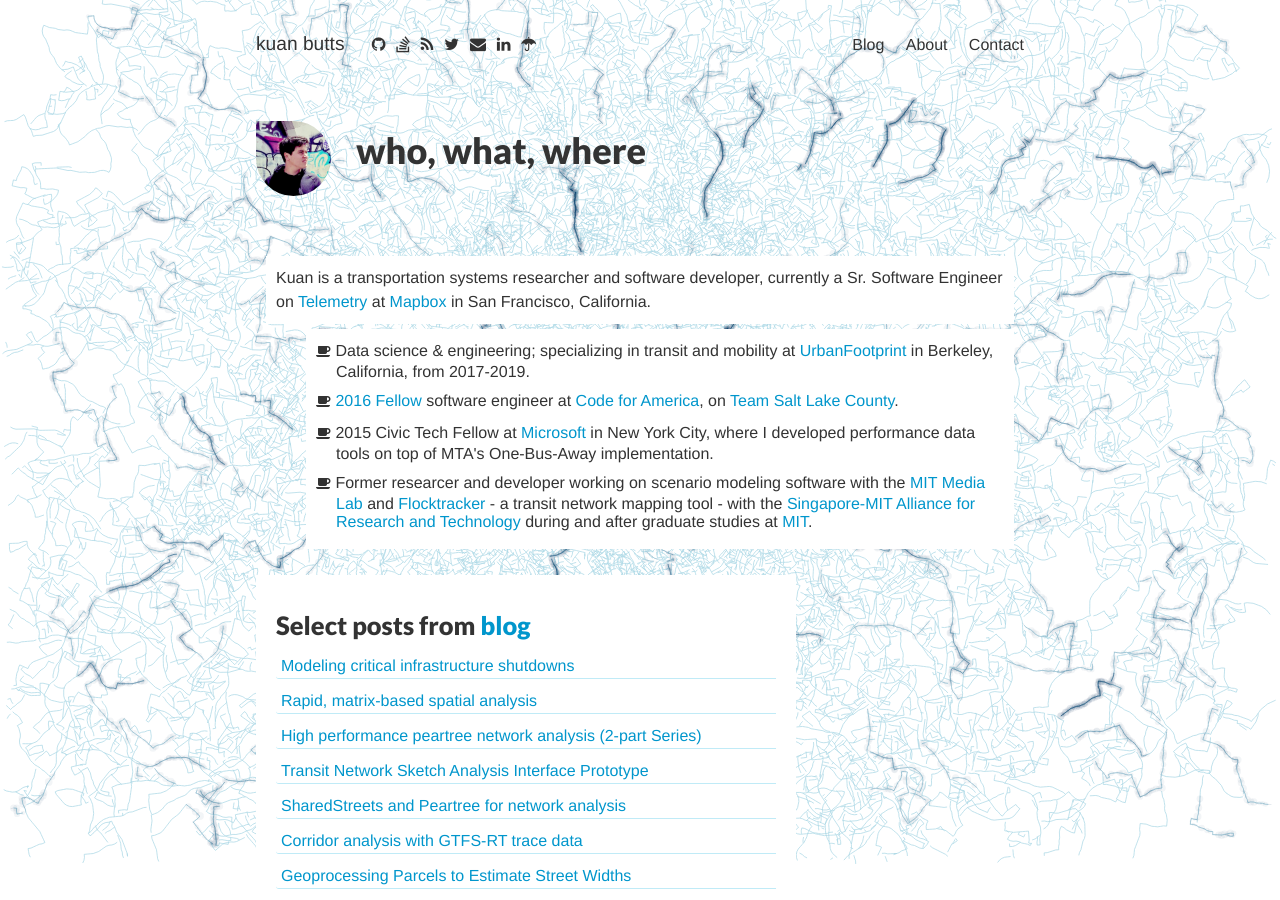
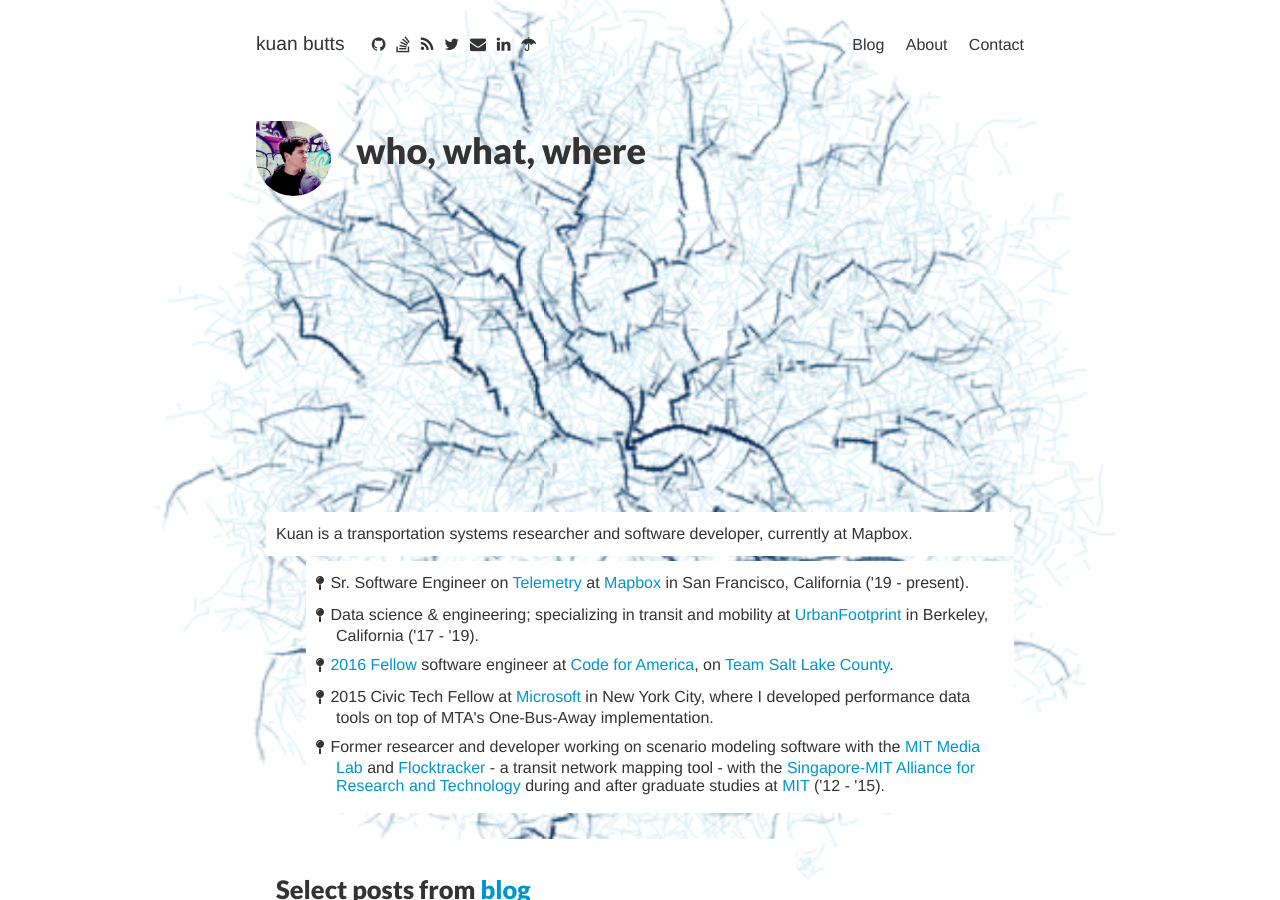
Before and after one commit to kuanb/kuanb.github.io, a Jekyll site: the page built from index.html, in a window 1280 px wide and 900 px high. Built offline with Jekyll 4.4.1, drawn with Linux system fonts in a browser that asks for light colours; nearby versions of some CDN libraries; comment, search, counter and statistics services are not loaded; some of the changed text lies outside the part shown.

Commit message:
reduce clutter

```diff
--- a/index.html
+++ b/index.html
@@ -10,9 +10,11 @@
       who, what, where
     </span>
 
+    <canvas id='world' style="height: 350px; width: 100%; margin-top: -100px"></canvas>
+
     <div class="blurb">
       <div class='splash'>
-        Kuan is a transportation systems researcher and software developer, currently a Sr. Software Engineer on <a href="http://www.mapbox.com/telemetry/">Telemetry</a> at <a href="http://www.mapbox.com/">Mapbox</a> in San Francisco, California.
+        Kuan is a transportation systems researcher and software developer, currently at Mapbox.
       </div>
 
       <ul>
@@ -20,23 +22,28 @@
           <div class='splash' style="padding-left:10px;">
 
             <p class='smallp'>
-              <small><i class="fa fa-coffee" aria-hidden="true"></i></small>
-              Data science & engineering; specializing in transit and mobility at <a href="http://urbanfootprint.com/">UrbanFootprint</a> in Berkeley, California, from 2017-2019.
+              <small><i class="fa fa-map-pin" aria-hidden="true"></i></small>
+              Sr. Software Engineer on <a href="http://www.mapbox.com/telemetry/">Telemetry</a> at <a href="http://www.mapbox.com/">Mapbox</a> in San Francisco, California ('19 - present).
             </p>
 
             <p class='smallp'>
-              <small><i class="fa fa-coffee" aria-hidden="true"></i></small>
+              <small><i class="fa fa-map-pin" aria-hidden="true"></i></small>
+              Data science & engineering; specializing in transit and mobility at <a href="http://urbanfootprint.com/">UrbanFootprint</a> in Berkeley, California ('17 - '19).
+            </p>
+
+            <p class='smallp'>
+              <small><i class="fa fa-map-pin" aria-hidden="true"></i></small>
               <a href="http://www.codeforamerica.org/people/kuan-butts">2016 Fellow</a> software engineer at <a href="http://www.codeforamerica.org/">Code for America</a>, on <a href="http://c4a-slc.tumblr.com/">Team Salt Lake County</a>.
             </p>
 
             <p class='smallp'>
-              <small><i class="fa fa-coffee" aria-hidden="true"></i></small>
+              <small><i class="fa fa-map-pin" aria-hidden="true"></i></small>
               2015 Civic Tech Fellow at <a href="http://microsoftnewyork.com/">Microsoft</a> in New York City, where I developed performance data tools on top of MTA's One-Bus-Away implementation.
             </p>
 
             <p class='smallp'>
-              <small><i class="fa fa-coffee" aria-hidden="true"></i></small>
-              Former researcer and developer working on scenario modeling software with the <a href="http://www.media.mit.edu/research/groups/changing-places">MIT Media Lab</a> and <a href="https://mfc.mit.edu/">Flocktracker</a> - a transit network mapping tool - with the <a href="http://smart.mit.edu/research/future-urban-mobility/future-urban-mobility.html">Singapore-MIT Alliance for Research and Technology</a> during and after graduate studies at <a href="http://web.mit.edu/">MIT</a>.
+              <small><i class="fa fa-map-pin" aria-hidden="true"></i></small>
+              Former researcer and developer working on scenario modeling software with the <a href="http://www.media.mit.edu/research/groups/changing-places">MIT Media Lab</a> and <a href="https://mfc.mit.edu/">Flocktracker</a> - a transit network mapping tool - with the <a href="http://smart.mit.edu/research/future-urban-mobility/future-urban-mobility.html">Singapore-MIT Alliance for Research and Technology</a> during and after graduate studies at <a href="http://web.mit.edu/">MIT</a> ('12 - '15).
             </p>
 
           </div>
@@ -61,25 +68,10 @@
         <a href="2018/07/14/graph-app-concept/">Transit Network Sketch Analysis Interface Prototype</a>
       </div>
       <div class="blog-post">
-        <a href="2018/06/07/sharedstreets-explore/">SharedStreets and Peartree for network analysis</a>
-      </div>
-      <div class="blog-post">
         <a href="2018/05/25/comparing-6-18-buses/">Corridor analysis with GTFS-RT trace data</a>
       </div>
       <div class="blog-post">
-        <a href="2018/02/22/street-widths/">Geoprocessing Parcels to Estimate Street Widths</a>
-      </div>
-      <div class="blog-post">
-        <a href="2018/01/19/peak-hours-gtfs-computing/">Computing variation in peak hour service spreads with GTFS</a>
-      </div>
-      <div class="blog-post">
         <a href="2017/12/16/osmnx-isochrones/">Better rendering of accessibility isochrones from network graphs</a>
-      </div>
-      <div class="blog-post">
-        <a href="2017/12/13/betweenness-centrality-peartree/">Utilizing Peartree to calculate betweenness centrality of a network via its GTFS</a>
-      </div>
-      <div class="blog-post">
-        <a href="2017/12/06/line-clean-plot/">OSM to HPGL: Converting network graph edges to efficient plot paths</a>
       </div>
       <div class="blog-post">
         <a href="2017/12/02/sd-midcoast-access-2/">Opportunity costing via network accessibility: MidCoast Trolley alignment scenarios comparison</a>
@@ -90,26 +82,7 @@
       <div class="blog-post">
         <a href="2017/08/17/delaunay-triangulation/">Abstracting Complex Geometries as Points</a>
       </div>
-      <div class="blog-post">
-        <a href="/2017/08/12/flocktracker-bogota-data-clean/">Flocktracker Bogota Informal Transit Trace Analysis (4-part Series)</a>
-      </div>
-      <div class="blog-post">
-        <a href="/2017/08/08/how-to-pdna/">Point of Interest Accessibility Analysis</a>
-      </div>
-      <div class="blog-post">
-        <a href="/2017/08/03/mean-median-headways/">Examining Bus Headway Distribution</a>
-      </div>
-      <div class="blog-post">
-        <a href="/2017/07/29/transit-straightness/">Calculating Route Straightness</a>
-      </div>
-      <div class="blog-post">
-        <a href="/2017/06/18/dask-geoprocessing/">Parallelizing Geoprocesses</a>
-      </div>
     </div>
-  </div>
-
-  <div style="max-width: 540px; margin-top: 25px;"">
-    <a class="twitter-timeline" data-lang="en" data-theme="light" data-link-color="#2B7BB9" href="https://twitter.com/buttsmeister">Tweets by buttsmeister</a> <script async src="https://platform.twitter.com/widgets.js" charset="utf-8"></script>
   </div>
 
 </div>
@@ -123,28 +96,10 @@
   var metas = document.getElementsByTagName('meta');
   var i;
 
-  // shim for iPhones...
-  if (navigator.userAgent.match(/iPhone/i)) {
-    for (i=0; i<metas.length; i++) {
-      if (metas[i].name == 'viewport') {
-        metas[i].content = 'width=device-width, minimum-scale=1.0, maximum-scale=1.0';
-      }
-    }
-    document.addEventListener('gesturestart', gestureStart, false);
-  }
-
-  function gestureStart() {
-    for (i=0; i < metas.length; i++) {
-      if (metas[i].name == 'viewport') {
-        metas[i].content = 'width=device-width, minimum-scale=0.25, maximum-scale=1.6';
-      }
-    }
-  }
-
   // Update context canvas
   // Update context canvas
-  var width = window.innerWidth;
-  var height = Math.max(window.innerHeight, 725);
+  var width = document.getElementById('world').width * 2;
+  var height = document.getElementById('world').height * 3;
 
   var oneDegree = Math.PI / 180;
   var borderDrawDropWidth = 15;
@@ -261,6 +218,12 @@
         var tempSensitivity = Math.random() * borderDrawDropWidth;
         if (this.x < tempSensitivity || this.x > width - tempSensitivity) this.kill();
         if (this.y < tempSensitivity || this.y > height - tempSensitivity) this.kill();
+
+        // fade out around the corners so it is not too boxy
+        var distCenterX = Math.abs(this.x - (width/2));
+        var distCenterY = Math.abs(this.y - (height/2))
+        var distCenter = Math.sqrt((distCenterX * distCenterX) + (distCenterY * distCenterY));
+        if (distCenter > (width/2*(Math.random()*.4 + .6))) this.kill();
 
       };
 
@@ -281,7 +244,7 @@
 
           context.lineTo(nextX, nextY);
 
-          context.lineWidth = 1;
+          context.lineWidth = 0.5;
           context.stroke();
         }
 
```
Also changed, not shown: other parts of index.html (+13 -11 lines).
